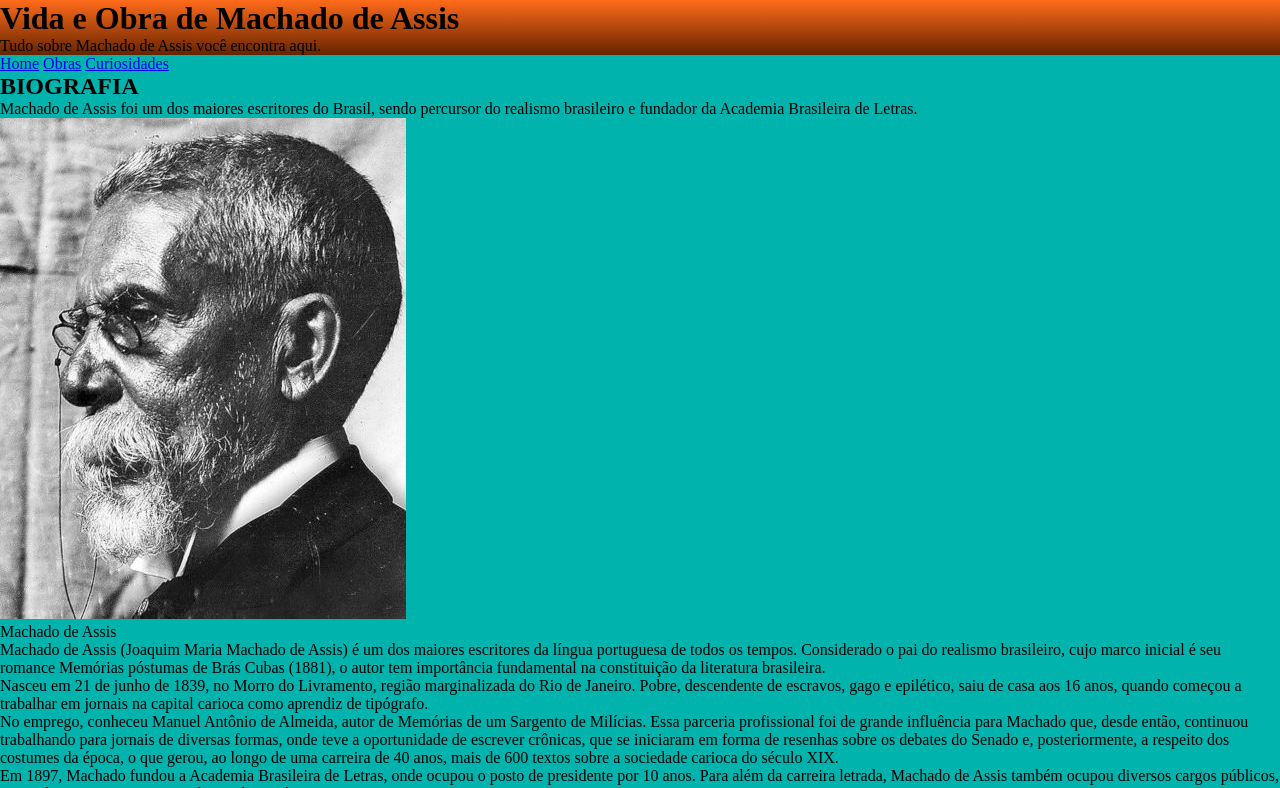
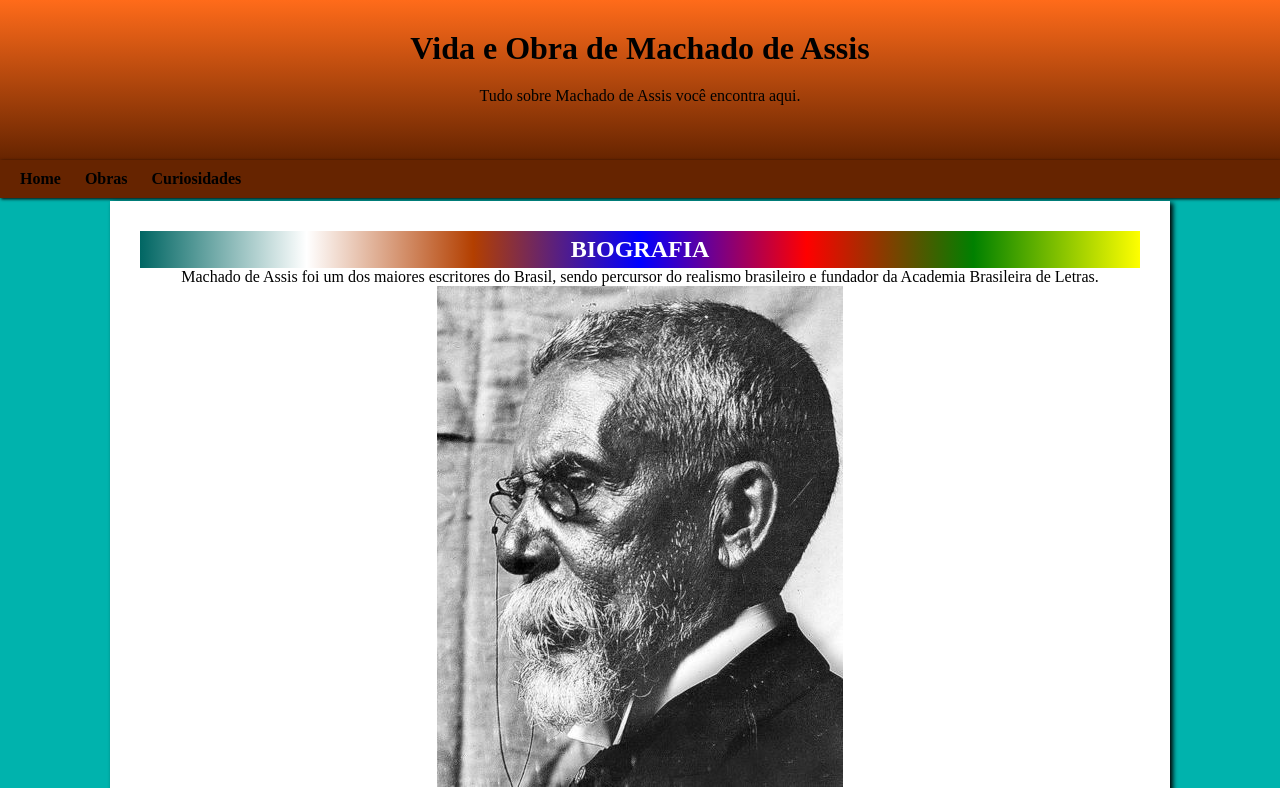
Before and after one commit to shajardini/ProjetoMachado, a plain HTML site: page index.html in a window 1280 px wide. Shown: the top 788 px of the page. Drawn offline with Linux system fonts and the light colour scheme.

Commit message:
Atualização Css

```diff
--- a/style.css
+++ b/style.css
@@ -22,4 +22,55 @@
 
 header{
     background-image: linear-gradient(to bottom,var(--cor3),var(--cor1) );/*linha de gradiente- (direção, cor que começa, cor que termina)*/
+    padding-top: 30px;/*Espaçamanento dentro da caixa*/
+    text-align: center;
+    min-height: 130px;/*altura mínima*/
 }
+
+header > h1{
+    color: black;
+    margin-bottom: 20px;/*Distância até o próximo elemento*/
+}
+
+header > p{
+    color: black;
+}
+
+nav{
+    background-color: var(--cor1) ;
+    padding: 10px;
+    box-shadow: 1px 1px 3px black;/*x, y, extensão e cor*/
+}
+
+nav > a{
+    color: black;
+    padding: 10px;
+    text-decoration: none;/*Tirando a decoração do texto*/
+    font-weight: 900;/*peso da fonte, 'negrito', 100 a 900, bold, bolder*/
+    transition-duration: 0.5s;
+    border-radius: 3px;
+}
+
+nav > a:hover{/*Pseudo-classe - adicionando um estado especial */
+   background-color: var(--cor3);
+}
+
+main{
+    background-color: #ffffff;
+    min-width: 320px;/*largura mínima*/
+    max-width: 1000px;/*largura máxima*/
+    margin: auto;/*Utilizado nesse contexto para centralizar o main*/
+    padding: 30px;
+    border-bottom-left-radius: 10px;
+    border-bottom-right-radius: 10px;
+    margin-top: 3px;
+    text-align: center;
+    box-shadow: 3px 2px 5px 0px;/*sombra de caixa*/
+}
+
+main h2{
+    background-image: linear-gradient(to right, var(--cor4),transparent, var(--cor2), blue, red, green, yellow);/*(direcao, cor 1, cor 2*/
+    padding: 5px 0;/*__(tB) ___(rl)*/
+    color: #fff;
+
+}
```
Also changed, not shown: index.html (+5 -1 lines).
